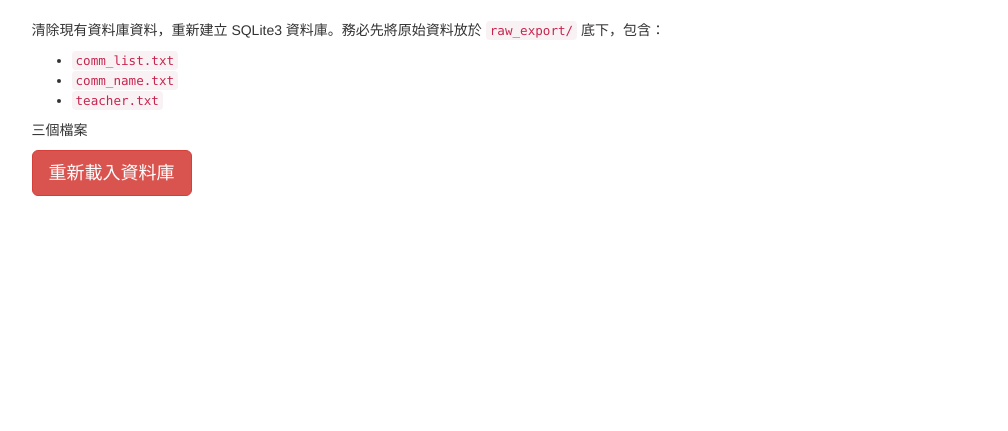
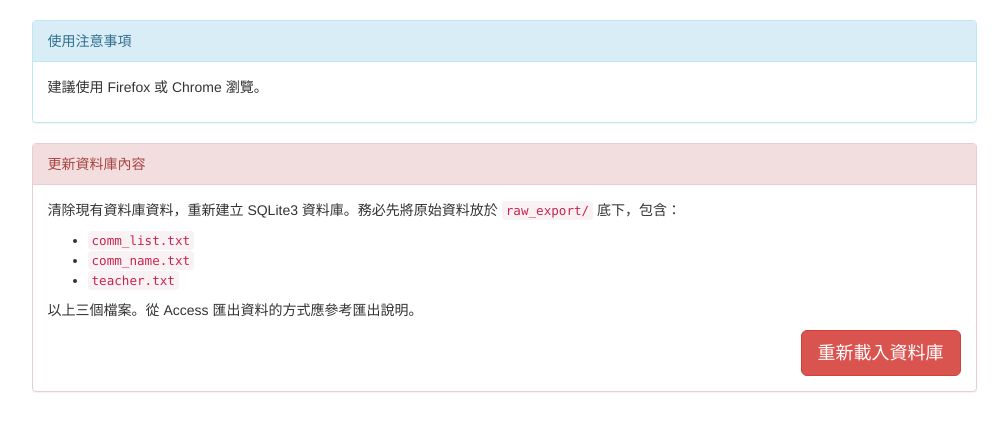
Before and after one commit to ccwang002/ph_committee_web, a Bottle app: page / in a window 1280 px wide. Shown: the part 51-482 px from the top of the page, without its empty margins (136-1144 px from the left). Run offline with Bottle, Linux system fonts and the light colour scheme; some libraries are stand-ins or nearby versions.

Commit message:
restyle index

```diff
--- a/templates/index.html
+++ b/templates/index.html
@@ -2,12 +2,29 @@
 
 {% block content %}
 {% if msg %}
+<div class="row">
+  <div class="col-sm-10 col-sm-offset-1">
     <div class="alert alert-success" role="alert">
-  {{ msg }}
+      <p>{{ msg }}</p>
     </div>
+  </div><!-- /.col -->
+</div><!-- /.row -->
 {% endif %}
 <div class="row">
   <div class="col-sm-10 col-sm-offset-1">
+    <div class="panel panel-info">
+      <div class="panel-heading">使用注意事項</div>
+      <div class="panel-body">
+        <p>建議使用 Firefox 或 Chrome 瀏覽。</p>
+      </div>
+    </div>
+  </div><!-- /.col -->
+</div><!-- /.row -->
+<div class="row">
+  <div class="col-sm-10 col-sm-offset-1">
+    <div class="panel panel-danger">
+      <div class="panel-heading">更新資料庫內容</div>
+      <div class="panel-body">
         <form class="form-inline" action="/" method="post" role="form">
           <p>清除現有資料庫資料，重新建立 SQLite3 資料庫。務必先將原始資料放於 <code>raw_export/</code> 底下，包含：</p>
           <ul>
@@ -15,9 +32,11 @@
             <li><code>comm_name.txt</code></li>
             <li><code>teacher.txt</code></li>
           </ul>
-      <p>三個檔案</p>
-      <button type="submit" class="btn btn-danger btn-lg">重新載入資料庫</button>
+          <p>以上三個檔案。從 Access 匯出資料的方式應參考匯出說明。</p>
+          <button type="submit" class="btn btn-danger btn-lg pull-right">重新載入資料庫</button>
         </form>
       </div>
     </div>
-{% endblock %}
+  </div><!-- /.col -->
+</div><!-- /.row -->
+{% endblock content %}
```
Lines whose indentation alone changed are shown as unchanged.
